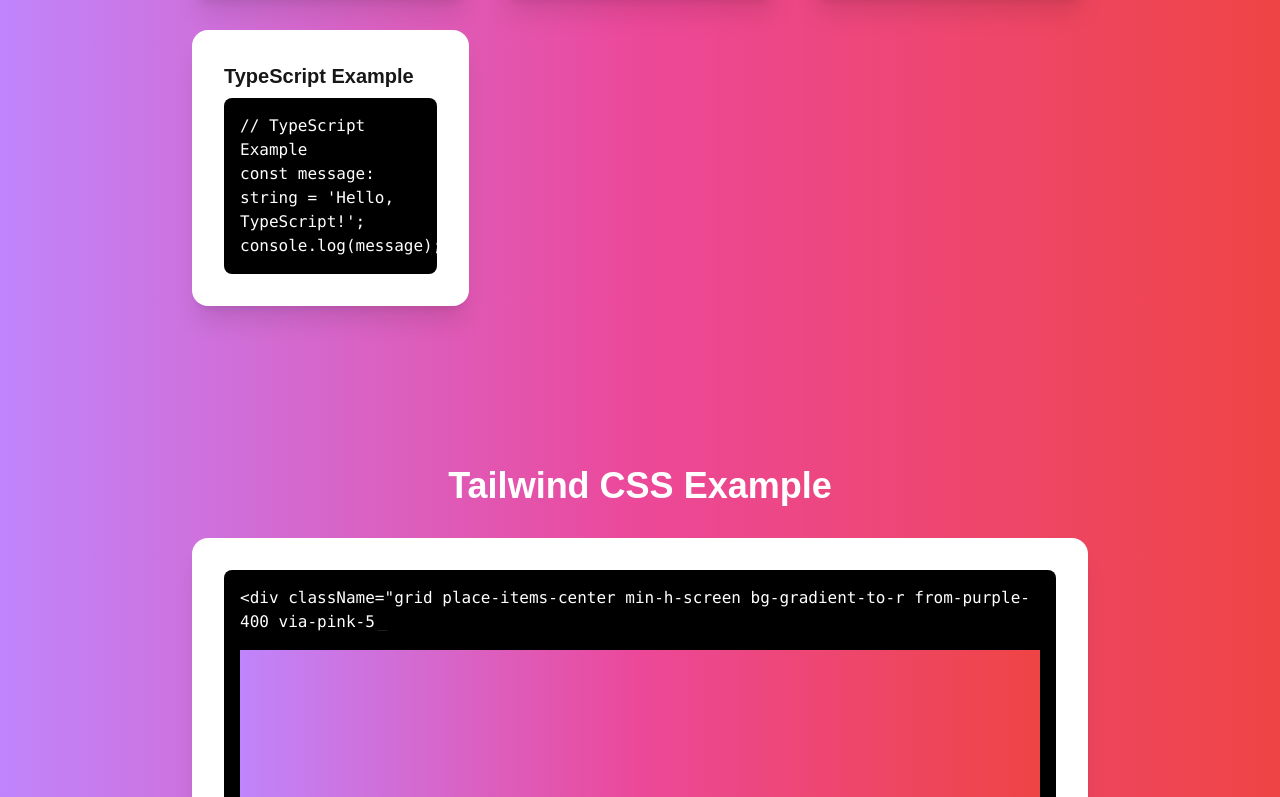
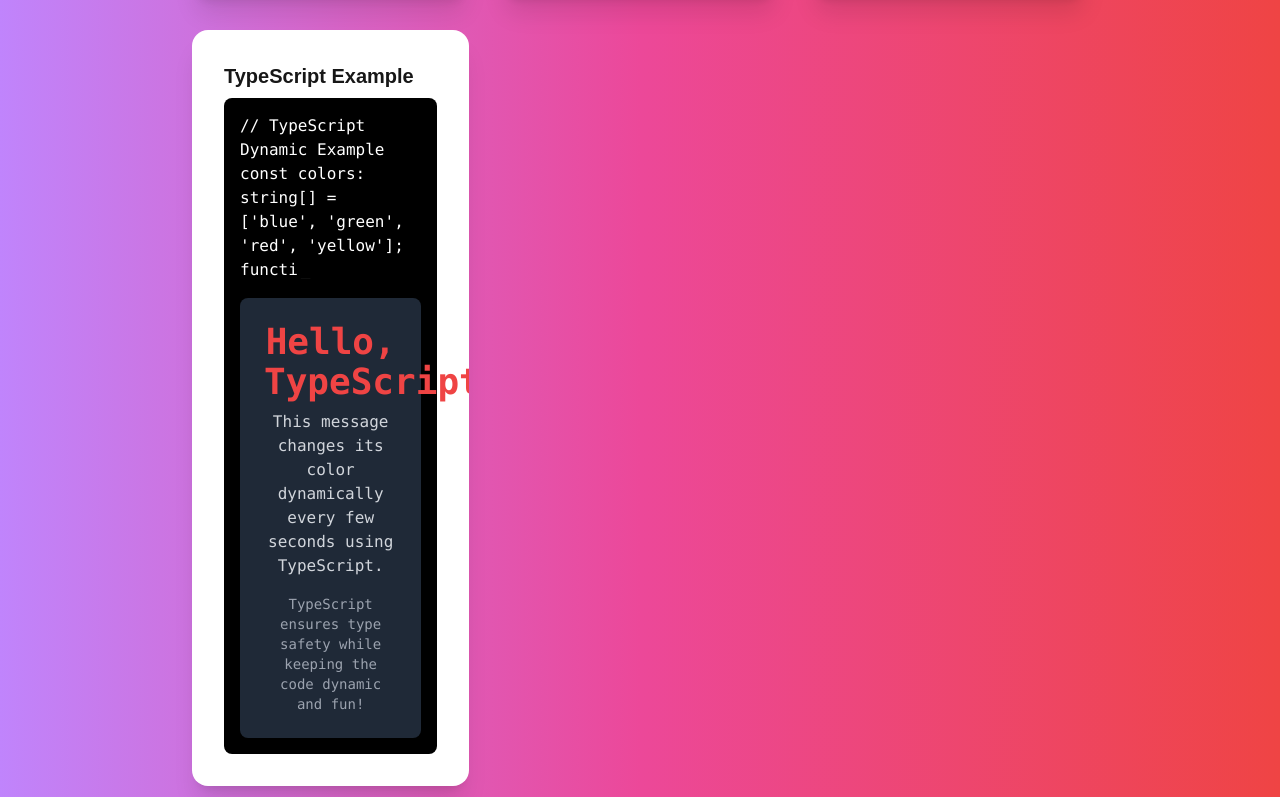
Before and after one commit to nicky-mc/typescript-demo, a Next.js app: page / in a window 1280 px wide. Shown: the part 3004-3801 px from the top of the page. Built offline with nearby package versions, Linux system fonts and the light colour scheme.

Commit message:
Update TypescriptExample.tsx

```diff
--- a/src/app/components/TypescriptExample.tsx
+++ b/src/app/components/TypescriptExample.tsx
@@ -1,22 +1,63 @@
-import React from 'react';
+import React, { useState, useEffect, useRef } from 'react';
 import { Typewriter } from 'react-simple-typewriter';
 
 const TypeScriptExample: React.FC = () => {
+  const [startTyping, setStartTyping] = useState(false);
+  const [color, setColor] = useState<string>('text-blue-500');
+  const ref = useRef<HTMLDivElement>(null);
+
+  useEffect(() => {
+    const observer = new IntersectionObserver(
+      ([entry]) => setStartTyping(entry.isIntersecting),
+      { threshold: 0.1 }
+    );
+    if (ref.current) observer.observe(ref.current);
+    return () => observer.disconnect();
+  }, []);
+
+  // Update the color every 2 seconds
+  useEffect(() => {
+    const colors: string[] = ['text-blue-500', 'text-green-500', 'text-red-500', 'text-yellow-500'];
+    let index = 0;
+
+    const interval = setInterval(() => {
+      setColor(colors[index]);
+      index = (index + 1) % colors.length;
+    }, 2000);
+
+    return () => clearInterval(interval);
+  }, []);
+
   return (
-    <div className="bg-black p-4 rounded-lg text-white font-mono">
+    <div ref={ref} className="bg-black p-4 rounded-lg text-white font-mono">
       <pre className="whitespace-pre-wrap">
         <code>
+          {startTyping && (
             <Typewriter
-            words={[`// TypeScript Example\nconst message: string = 'Hello, TypeScript!';\nconsole.log(message);`]}
+              words={[`// TypeScript Dynamic Example\nconst colors: string[] = ['blue', 'green', 'red', 'yellow'];\nfunction changeColor(): string {\n  return colors[Math.floor(Math.random() * colors.length)];\n}`]}
               loop={false}
               cursor
-            cursorStyle='_'
+              cursorStyle="_"
               typeSpeed={70}
               deleteSpeed={50}
               delaySpeed={2000}
             />
+          )}
         </code>
       </pre>
+
+      {/* Rendered Dynamic Example */}
+      <div className="mt-4 p-6 bg-gray-800 rounded-lg shadow-lg text-center">
+        <h1 className={`text-4xl font-bold ${color} transition-colors duration-500`}>
+          Hello, TypeScript!
+        </h1>
+        <p className="text-gray-300 mt-2">
+          This message changes its color dynamically every few seconds using TypeScript.
+        </p>
+        <p className="text-gray-400 mt-4 text-sm">
+          TypeScript ensures type safety while keeping the code dynamic and fun!
+        </p>
+      </div>
     </div>
   );
 };
```
Lines whose indentation alone changed are shown as unchanged.
